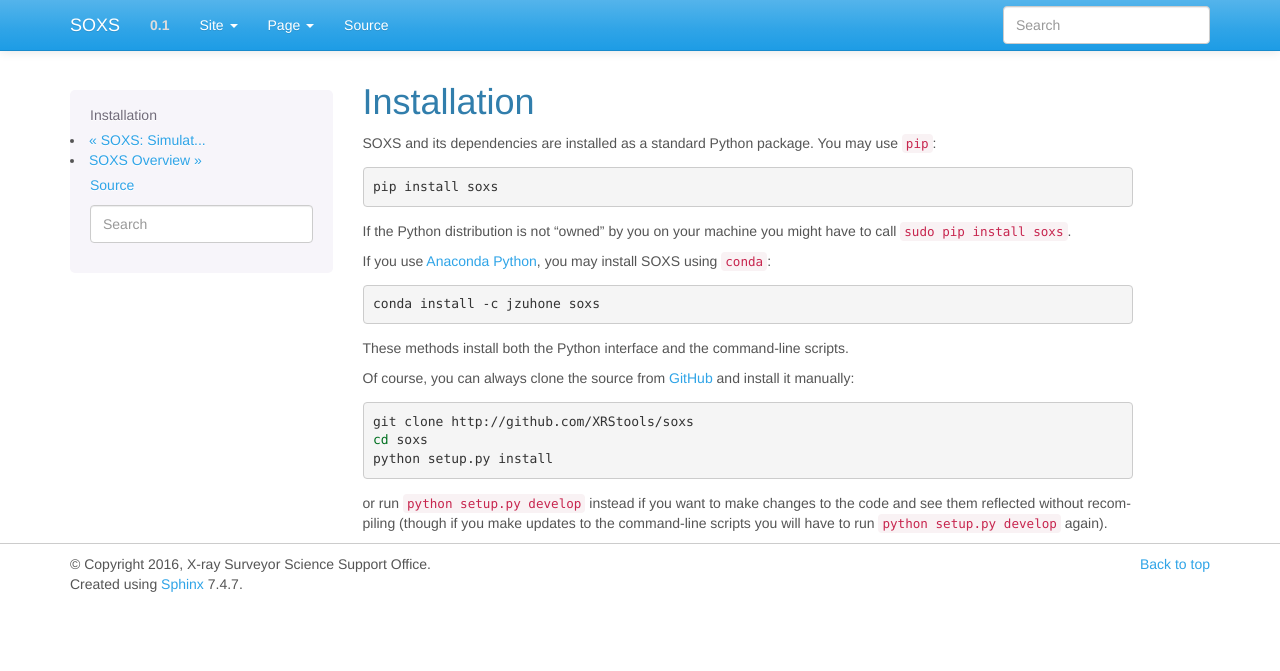
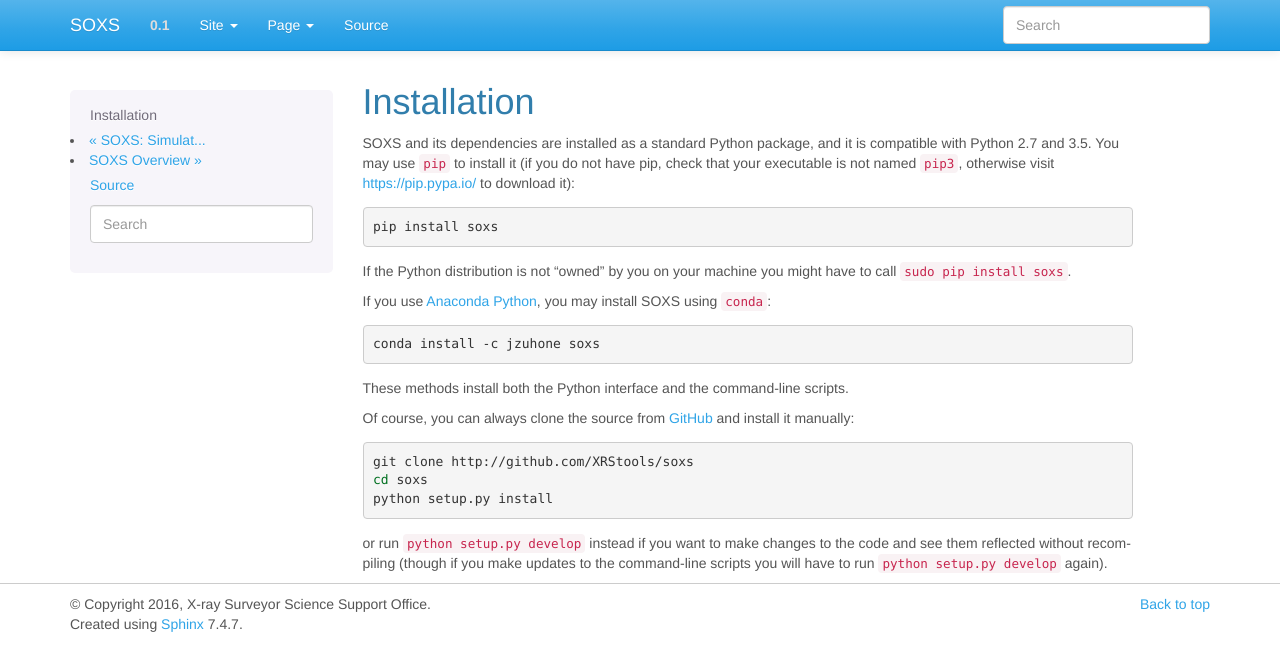
Before and after one commit to lynx-x-ray-observatory/soxs, a Sphinx documentation site: the page built from doc/source/installing.rst, in a window 1280 px wide. Shown: the top 671 px of the page. Built offline with Sphinx 7.4.7, drawn with Linux system fonts in a browser that asks for light colours.

Commit message:
Some more installation directions

```diff
--- a/doc/source/installing.rst
+++ b/doc/source/installing.rst
@@ -3,7 +3,10 @@
 Installation
 ============
 
-SOXS and its dependencies are installed as a standard Python package. You may use ``pip``:
+SOXS and its dependencies are installed as a standard Python package, and it is compatible
+with Python 2.7 and 3.5. You may use ``pip`` to install it (if you do not have pip, check
+that your executable is not named ``pip3``, otherwise visit https://pip.pypa.io/ to download
+it):
 
 .. code-block:: bash
 
```
